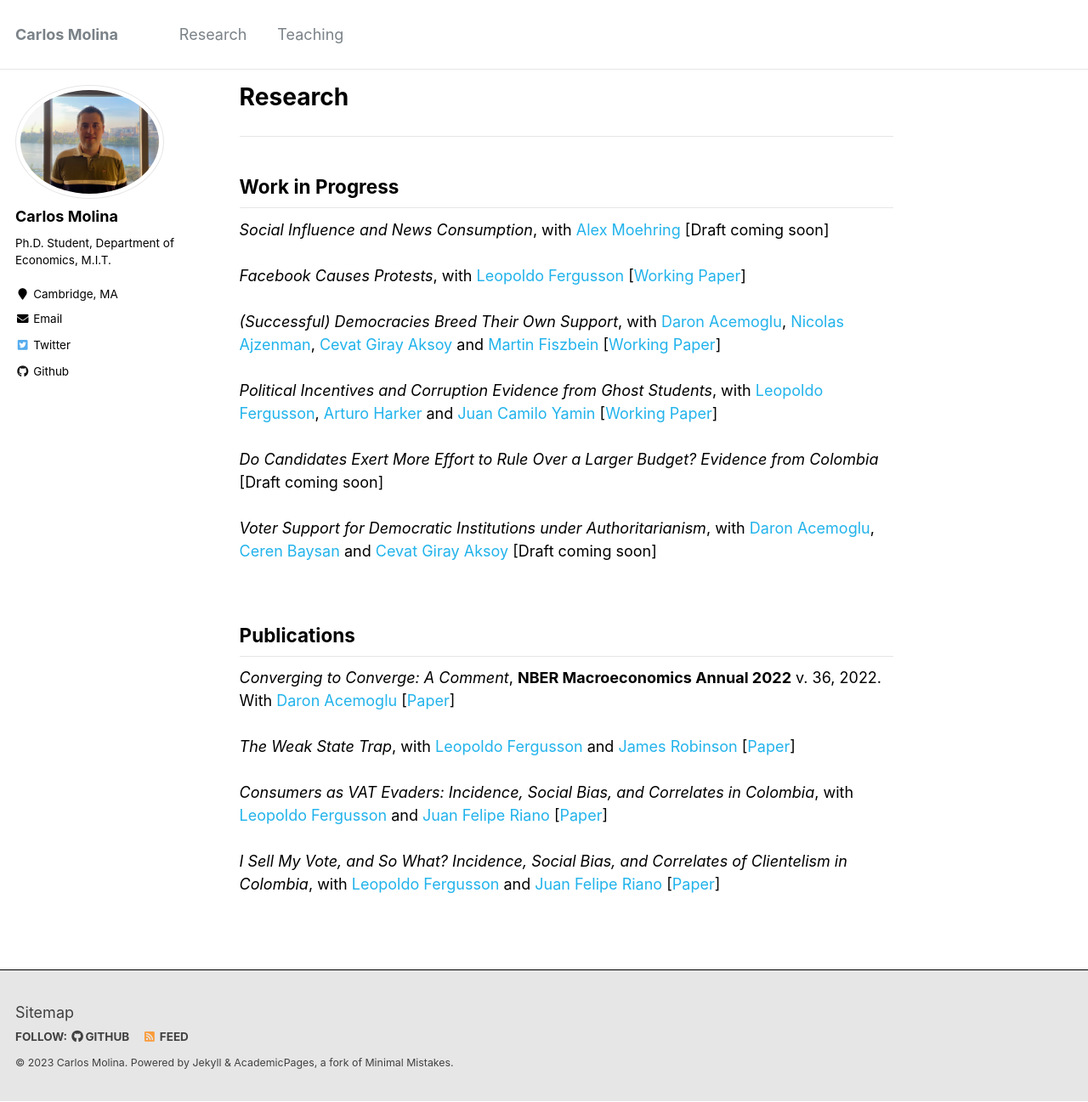
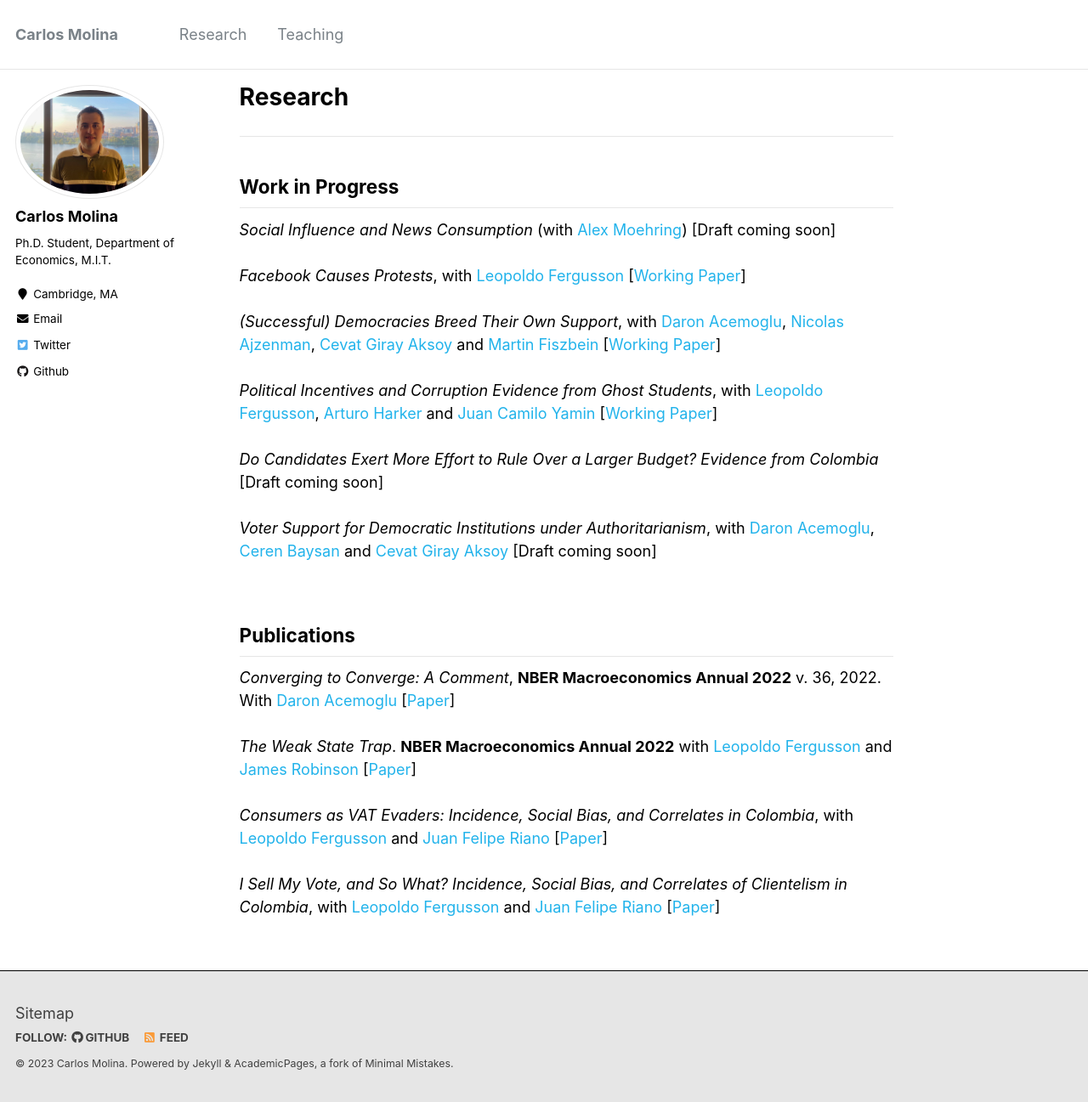
Before and after one commit to carlosmolinaguerra/carlosmolinaguerra.github.io, a Jekyll site: the page built from _pages/research.md, in a window 1280 px wide and 1297 px high. Shown: the whole window at 85% size. Built offline with Jekyll 4.4.1, drawn with Linux system fonts in a browser that asks for light colours.

Commit message:
Update research.md

```diff
--- a/_pages/research.md
+++ b/_pages/research.md
@@ -9,7 +9,7 @@ author_profile: true
 **Work in Progress**
 ------
 
-*Social Influence and News Consumption*, with [Alex Moehring](https://sites.google.com/view/alexmoehring) [Draft coming soon] <br>
+*Social Influence and News Consumption* (with [Alex Moehring](https://sites.google.com/view/alexmoehring)) [Draft coming soon] <br>
 <br>
 *Facebook Causes Protests*, with [Leopoldo Fergusson](https://www.leopoldofergusson.com/) \[[Working Paper](../files/FergussonMolina2019WP.pdf)\] <br>
 <br>
@@ -28,7 +28,7 @@ author_profile: true
 
 *Converging to Converge: A Comment*, **NBER Macroeconomics Annual 2022** v. 36, 2022. With [Daron Acemoglu](https://economics.mit.edu/people/faculty/daron-acemoglu) \[[Paper](../files/AcemogluMolina2022.pdf)\]  <br>
 <br>
-*The Weak State Trap*, with [Leopoldo Fergusson](https://www.leopoldofergusson.com/) and [James Robinson]() \[[Paper](../files/AcemogluMolina2022.pdf)\]  <br>
+*The Weak State Trap*. **NBER Macroeconomics Annual 2022** with [Leopoldo Fergusson](https://www.leopoldofergusson.com/) and [James Robinson]() \[[Paper](../files/AcemogluMolina2022.pdf)\]  <br>
 <br>
 *Consumers as VAT Evaders: Incidence, Social Bias, and Correlates in Colombia*, with [Leopoldo Fergusson](https://www.leopoldofergusson.com/) and [Juan Felipe Riano](https://www.juanfeliperiano.com/) \[[Paper](../files/AcemogluMolina2022.pdf)\]  <br>
 <br>
```
